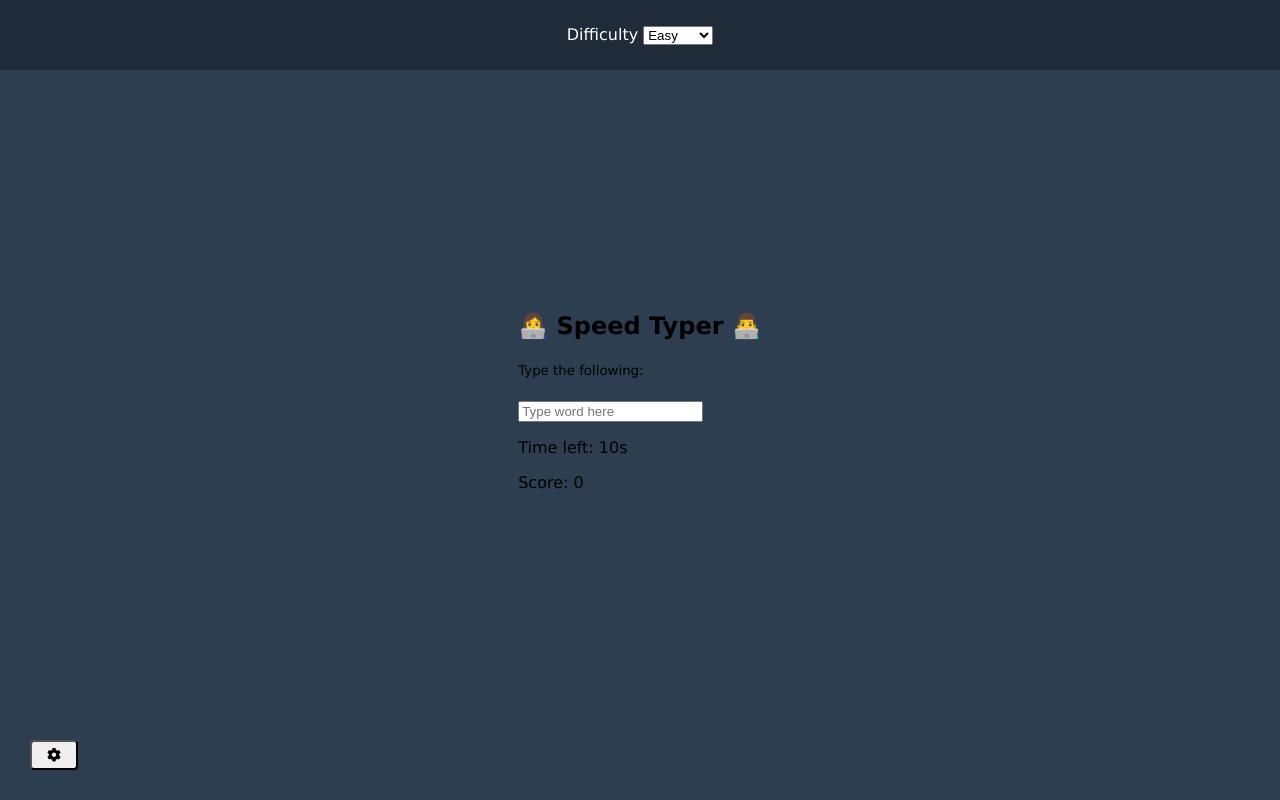
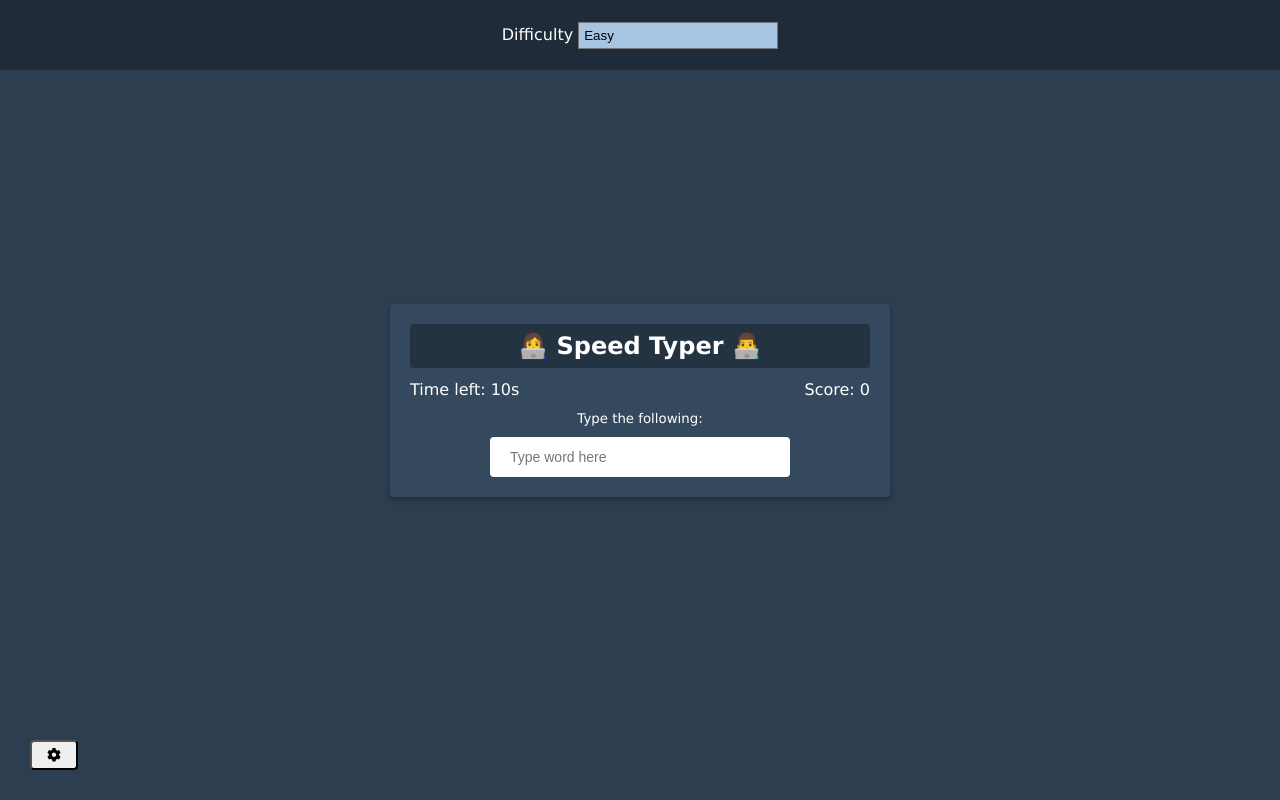
Before and after one commit to jssckbl/typing-game, a plain HTML site: page index.html in a window 1280 px wide. Drawn offline with Linux system fonts and the light colour scheme.

Commit message:
container styling completed as well as end game container that covers entire screen

```diff
--- a/style.css
+++ b/style.css
@@ -17,6 +17,21 @@
   font-size: 14px;
   border-radius: 4px;
   padding: 5px 15px;
+}
+
+select {
+  width: 200px;
+  padding: 5px;
+  appearance: none;
+  -webkit-appearance: none;
+  -moz-appearance: none;
+  border-radius: 0;
+  background-color: #a7c5e3;
+}
+
+select:focus,
+button:focus {
+  outline: 0;
 }
 
 .settings-btn {
@@ -43,3 +58,60 @@
 .settings.hide {
   transform: translateY(-100%);
 }
+
+.container {
+  background-color: #34495e;
+  padding: 20px;
+  border-radius: 4px;
+  box-shadow: 0 3px 5px rgba(0, 0, 0, 0.3);
+  color: #fff;
+  position: relative;
+  text-align: center;
+  width: 500px;
+}
+
+h2 {
+  background-color: rgba(0, 0, 0, 0.3);
+  padding: 8px;
+  border-radius: 4px;
+  margin: 0 0 40px;
+}
+
+h1 {
+  margin: 0;
+}
+
+input {
+  border: 0;
+  border-radius: 4px;
+  font-size: 14px;
+  width: 300px;
+  padding: 12px 20px;
+  margin-top: 10px;
+}
+
+.score-container {
+  position: absolute;
+  top: 60px;
+  right: 20px;
+}
+
+.time-container {
+  position: absolute;
+  top: 60px;
+  left: 20px;
+}
+
+.end-game-container {
+  background-color: inherit;
+  display: none;
+  align-items: center;
+  justify-content: center;
+  flex-direction: column;
+  position: absolute;
+  top: 0;
+  left: 0;
+  width: 100%;
+  height: 100%;
+  z-index: 1;
+}
```
